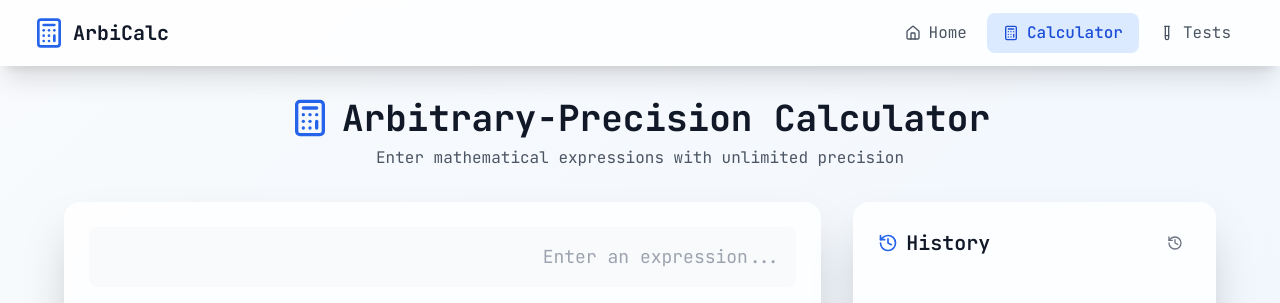
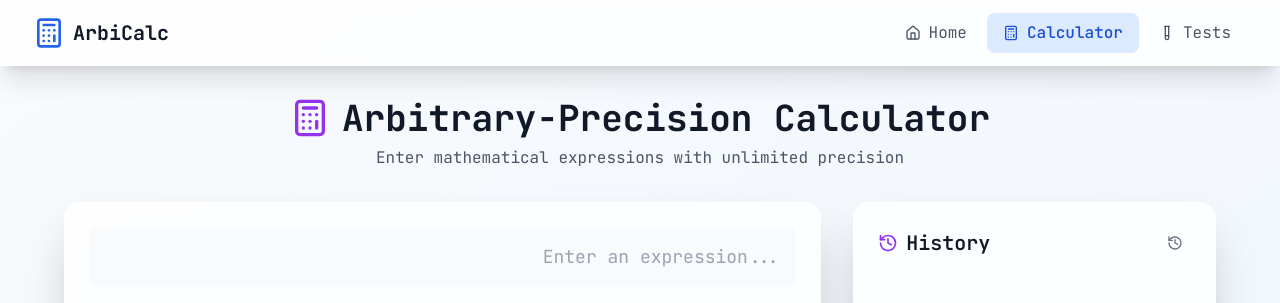
Before and after one commit to riwogerald/calc2, a React (Vite) app: page /calculator in a window 1280 px wide. Shown: the top 303 px of the page. Built offline with nearby package versions, Linux system fonts and the light colour scheme.

Commit message:
Update CalculatorPage.tsx

```diff
--- a/src/pages/CalculatorPage.tsx
+++ b/src/pages/CalculatorPage.tsx
@@ -24,7 +24,7 @@ const CalculatorPage: React.FC = () => {
 
     setIsCalculating(true)
     try {
-      const response = await fetch('/api/calculate', {
+      const response = await fetch('http://localhost:8000/calculate', {
         method: 'POST',
         headers: {
           'Content-Type': 'application/json',
@@ -97,7 +97,7 @@ const CalculatorPage: React.FC = () => {
       <div className="max-w-6xl mx-auto">
         <div className="text-center mb-8">
           <h1 className="text-4xl font-bold text-gray-900 mb-2 flex items-center justify-center gap-3">
-            <Calculator className="h-10 w-10 text-blue-600" />
+            <Calculator className="h-10 w-10 text-purple-600" />
             Arbitrary-Precision Calculator
           </h1>
           <p className="text-gray-600">
@@ -125,7 +125,7 @@ const CalculatorPage: React.FC = () => {
             <div className="glass-effect rounded-2xl p-6 shadow-2xl h-full">
               <div className="flex items-center justify-between mb-4">
                 <h3 className="text-xl font-semibold text-gray-900 flex items-center gap-2">
-                  <History className="h-5 w-5 text-blue-600" />
+                  <History className="h-5 w-5 text-purple-600" />
                   History
                 </h3>
                 <div className="flex gap-2">
```
